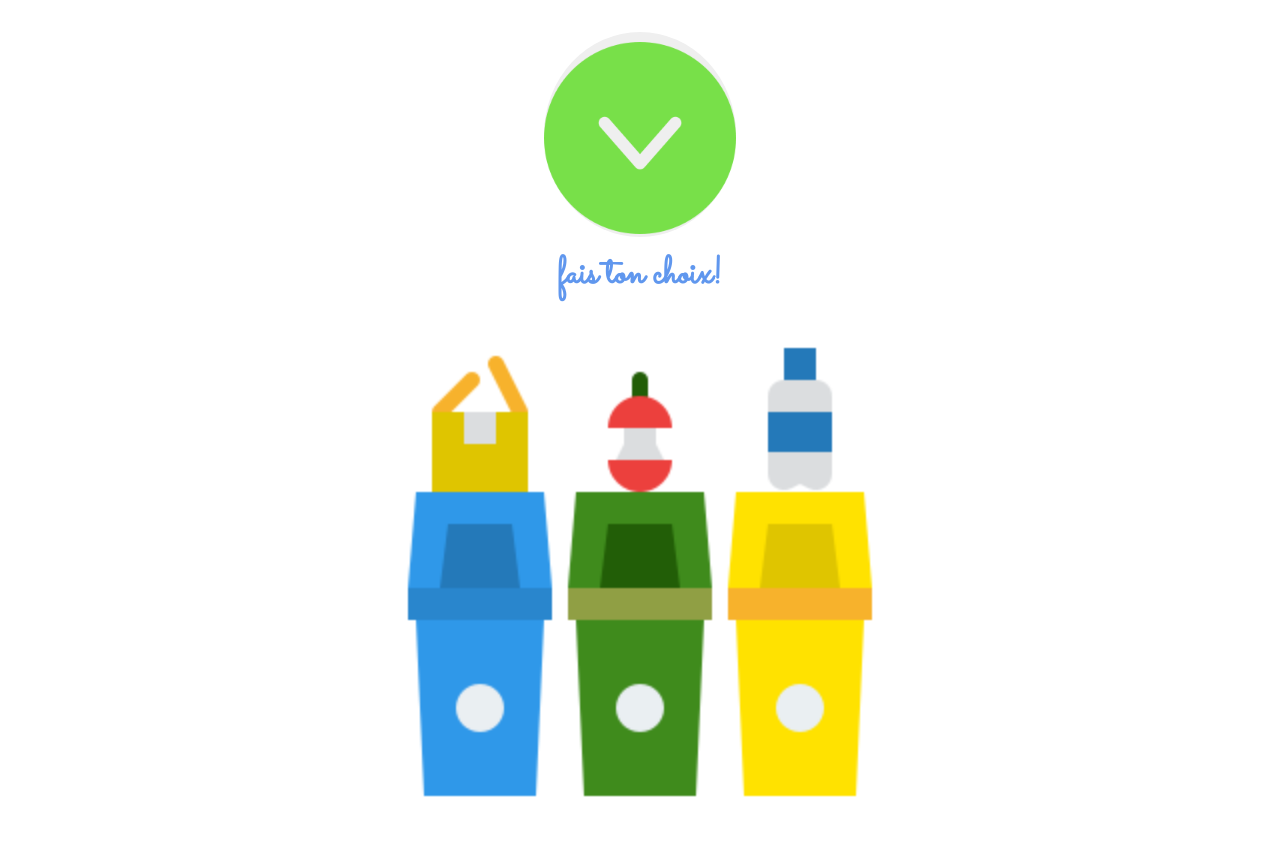
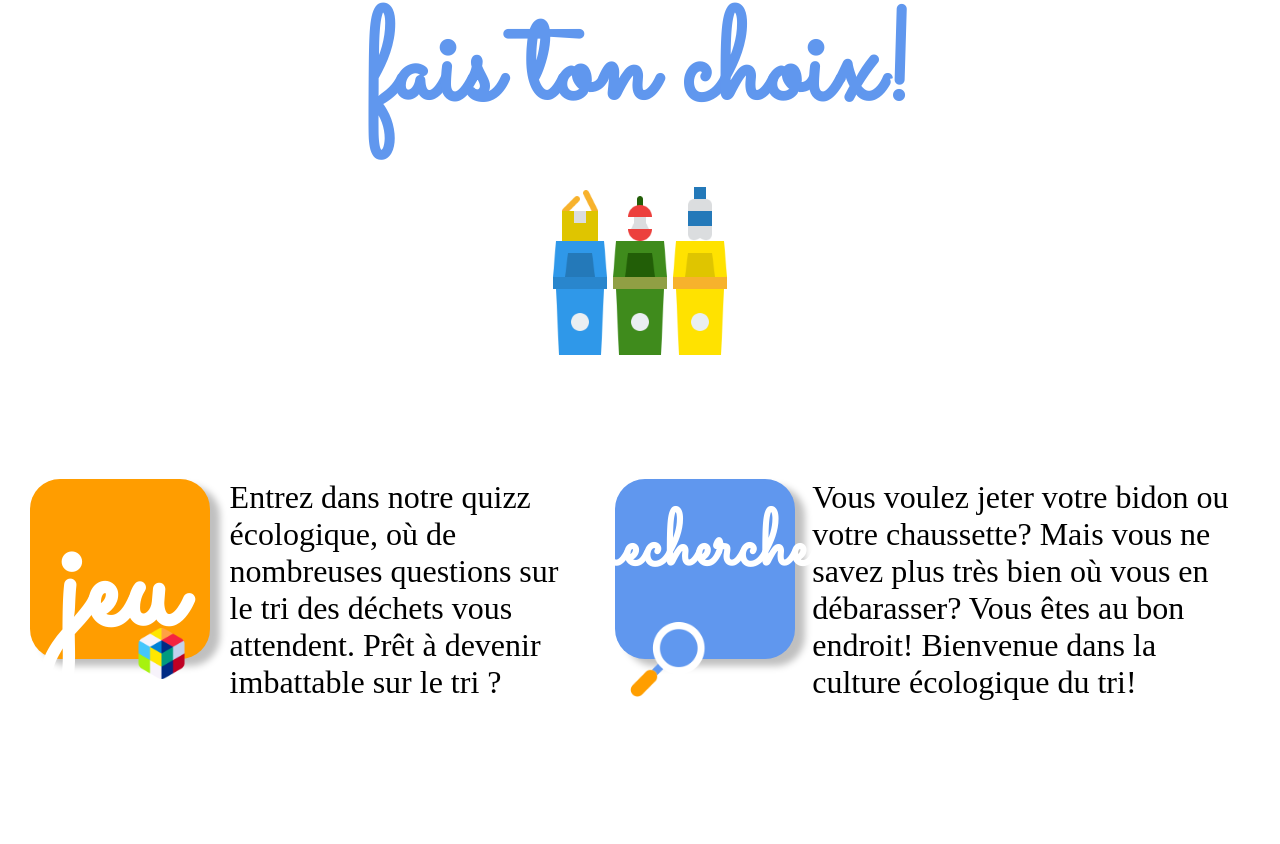
Before and after one commit to galateeL/projet-2-tri-cycle, a React (Vite) app in the folder frontend/: page / in a window 1280 px wide. Shown: the part 1156-2000 px from the top of the page. After the commit the page ends 1927 px from the top, so only its background shows below. Built offline with nearby package versions, Linux system fonts and the light colour scheme; no server answers; a web font is replaced by a local one.

Commit message:
Responsive HomePage

```diff
--- a/frontend/src/pages/Home.jsx
+++ b/frontend/src/pages/Home.jsx
@@ -30,6 +30,7 @@ export default function Home() {
           alt="triPoubelles"
         />
       </div>
+      <div className="bottomPage">
         <div className="divQuizz">
           <div className="divButtonQuizz">
             <ButtonQuizz />
@@ -41,8 +42,9 @@ export default function Home() {
           </div>
 
           <p className="pQ">
-          Entrez dans notre quizz écologique, où de nombreuses questions sur le
-          tri des déchets vous attendent. Prêt à devenir imbattable sur le tri ?
+            Entrez dans notre quizz écologique, où de nombreuses questions sur
+            le tri des déchets vous attendent. Prêt à devenir imbattable sur le
+            tri ?
           </p>
         </div>
         <div className="divSearch">
@@ -55,10 +57,11 @@ export default function Home() {
             />
           </div>
           <p className="pS">
-          Vous voulez jeter votre bidon ou votre chaussette? Mais vous ne savez
-          plus très bien où vous en débarasser? Vous êtes au bon endroit!
-          Bienvenue dans la culture écologique du tri!
+            Vous voulez jeter votre bidon ou votre chaussette? Mais vous ne
+            savez plus très bien où vous en débarasser? Vous êtes au bon
+            endroit! Bienvenue dans la culture écologique du tri!
           </p>
+        </div>
       </div>
     </div>
   );
--- a/frontend/src/pages/PagesCss/Home.css
+++ b/frontend/src/pages/PagesCss/Home.css
@@ -72,7 +72,7 @@
   border: none;
   color: white;
   font-weight: bold;
-  font-size: 3rem;
+  font-size:3rem;
   font-size-adjust: 0.5;
   box-shadow: 10px 7px 7px rgba(0, 0, 0, 0.25);
   padding-bottom: 20%;
@@ -110,7 +110,7 @@
 .buttonSearch {
   width: 100%;
   height: 100%;
-  border-radius: 8vw;
+  border-radius: 30px;
   background-color: var(--first-color);
   border: none;
   color: white;
@@ -190,12 +190,56 @@
 
 @media screen and (min-width: 768px) {
   .presentation {
-    margin: 20% 5% 90px 5%;
+    margin-top: 5vh;
     display: block;
     text-align: justify;
-    font-size: 30px;
-    font-weight: lighter;
+    font-size: 2rem;
   }
+
+  .logoImage {
+    max-width: initial;
+    width: 50vw;
+    max-width: 450px;
+
+  }
+
+  .triTitre {
+    font-size: 7rem;
+  }
+
+  .tripoubelles {
+    margin-top: 10px;
+    font-size: 2rem;
+  }
+
+  .flecheImg {
+    margin-top: 15px;
+    width: 10vw;
+    height: 10vw;
+    max-width: 150px;
+    max-height: 150px;
+  }
+
+  .buttonSearch {
+    max-width: initial;
+    width: 80%;
+    height: 150%;
+    border-radius: 30px;
+    font-size: 3.5rem;
+    font-size-adjust: 0.5;
+
+  }
+
+  .buttonQuizz {
+    width: 100%;
+    height: 200%;
+    border-radius: 30px;
+    font-size: 6rem;
+    font-size-adjust: 0.5;
+    padding-bottom: 20%;
+    margin-left: 5px;
+  }
+
   .pQ {
     text-align: justify;
     margin-left: 5%;
@@ -223,20 +267,7 @@
     margin: 10vw 0% 10vw 0%;
   }
 
-  .buttonQuizz {
-    width: 85%;
-    height: 150%;
-    border-radius: 8vw;
-    background-color: var(--fourth-color);
-    border: none;
-    color: white;
-    font-size: 10vw;
-    font-size-adjust: 0.5;
-    box-shadow: 10px 7px 7px rgba(0, 0, 0, 0.25);
-    padding-bottom: 20%;
-    font-family: var(--third-font);
-    margin-left: 5px;
-  }
+
 
   .imgQuizzButton {
     position: relative;
@@ -252,21 +283,95 @@
     width: 55%;
   }
 
+
+}
+
+@media screen and (min-width: 1024px) {
+
+  .presentation:first-letter {
+    font-size: 5vw;
+  }
+
+  .tripoubelles {
+    margin-top: 25px;
+    font-size: 4rem;
+  }
+
+  .logoTriPoubelles {
+    margin-top: 5px;
+    width: 15vw;
+  }
+
+  .bottomPage {
+    display: flex;
+    flex-direction: row;
+    justify-content: center;
+  }
+
+  .divQuizz {
+    margin: initial;
+    padding-top: 115px;
+    padding-left: 20px;
+  }
+
+  .divSearch {
+    margin: initial;
+    padding-top: 115px;
+  }
+
   .buttonSearch {
-    width: 85%;
-    height: 150%;
-    border-radius: 8vw;
-    background-color: var(--first-color);
-    border: none;
-    color: white;
-    font-size: 2rem;
+    display: flex;
+    justify-content: center;
+    align-items: center;
+    width: 180px;
+    height: 180px;
+    font-size: 3rem;
     font-size-adjust: 0.5;
-    box-shadow: 10px 7px 7px rgba(0, 0, 0, 0.25);
-    box-shadow: 10px;
     padding-bottom: 20%;
-    font-family: var(--third-font);
-    padding-left: 3vw;
-    padding-right: 3vw;
-    margin-right: 10px;
+    margin-left: 5px;
   }
+
+  .divSearch {
+    flex-direction: row;
+  }
+
+  .buttonQuizz {
+    width: 180px;
+    height: 180px;
+    font-size: 6rem;
+    font-size-adjust: 0.5;
+    padding-bottom: 20%;
+    margin-left: 5px;
+  }
+
+  .pQ {
+    text-align: left;
+    margin-left: 5%;
+    margin-right: 5%;
+    font-size: 200%;
+  }
+
+  .pS {
+    margin: initial;
+    text-align: left;
+    margin-right: 5%;
+    font-size: 200%;
+  }
+
+  .imgQuizzButton {
+    position: relative;
+    top: -30%;
+    left: 30%;
+    width: 30%;
+  }
+
+  .imgSearchButton {
+    position: relative;
+    top: -40%;
+    left: -20%;
+    width: 55%;
+  }
+
+
+
 }
```
Lines whose indentation alone changed are shown as unchanged.
